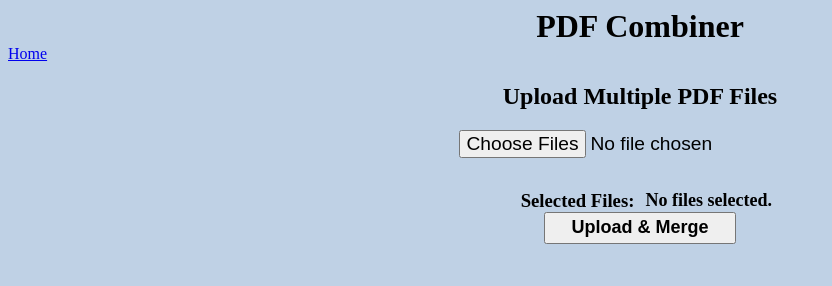
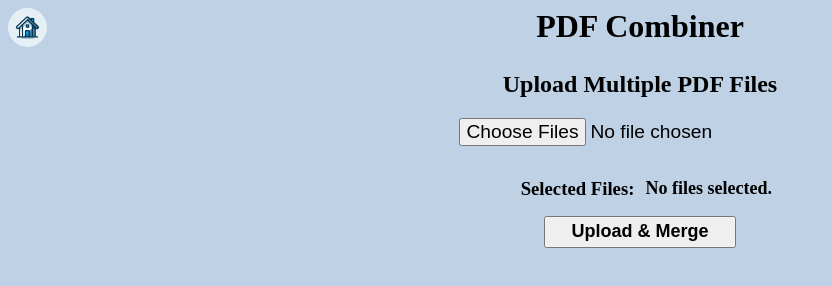
Before and after one commit to YanWuGit/pdfcombiner-frontend, a website: page public/pdf-combine/pdf-combine.html in a window 1280 px wide. Shown: the whole page, without its empty margins (0-832 px from the left). Drawn offline with Linux system fonts and the light colour scheme.

Commit message:
add icons

```diff
--- a/public/pdf-combine/pdf-combine.css
+++ b/public/pdf-combine/pdf-combine.css
@@ -19,6 +19,18 @@ h2 {
 
 h3 {
     margin: 0;
+}
+
+.header {
+    display: flex;
+    justify-content: space-around;
+
+}
+
+.home-link__img {
+    max-width: 39px;
+    max-height: 39px;
+    border-radius: 50%;
 }
 
 .form__pdf-upload {
@@ -64,6 +76,7 @@ h3 {
 .pdf-form__submit {
     grid-column: span 12;
     margin: 0 auto;
+    margin-top: 1rem;
     padding: 0;
 
     height: 2rem;
@@ -76,3 +89,18 @@ h3 {
     justify-content: center;
     align-items: center;
 }
+
+@media (min-width: 440px) {
+    .header {
+        display: grid;
+        grid-template-columns: repeat(12, 1fr);
+    }
+
+    .home-link__img {
+        grid-column: span 1;
+    }
+
+    .header__header {
+        grid-column: span 10;
+    }
+}
--- a/public/pdf-combine/pdf-combine.html
+++ b/public/pdf-combine/pdf-combine.html
@@ -8,15 +8,17 @@
     <script defer src="pdf-combine.js"></script>
   </head>
   <body>
-    <header>
-      <h1>PDF Combiner</h1>
+    <header class="header">
+      <a href="/index.html" class="header__home-link home-link">
+        <img
+          src="/static/home-icon.webp"
+          alt="home icon"
+          class="home-link__img"
+        />
+      </a>
+      <h1 class="header__header">PDF Combiner</h1>
     </header>
     <main>
-      <nav class="nav-menu">
-        <ul class="nav-menu__ul">
-          <li><a href="/index.html">Home</a></li>
-        </ul>
-      </nav>
       <h2>Upload Multiple PDF Files</h2>
       <form
         class="form__pdf-upload pdf-form"
```
Also changed, not shown: public/index.css (+8 -0 lines), public/index.html (+5 -3 lines), public/static/home-icon.webp (added), public/static/icon-pdf-combiner-original.webp (added).
